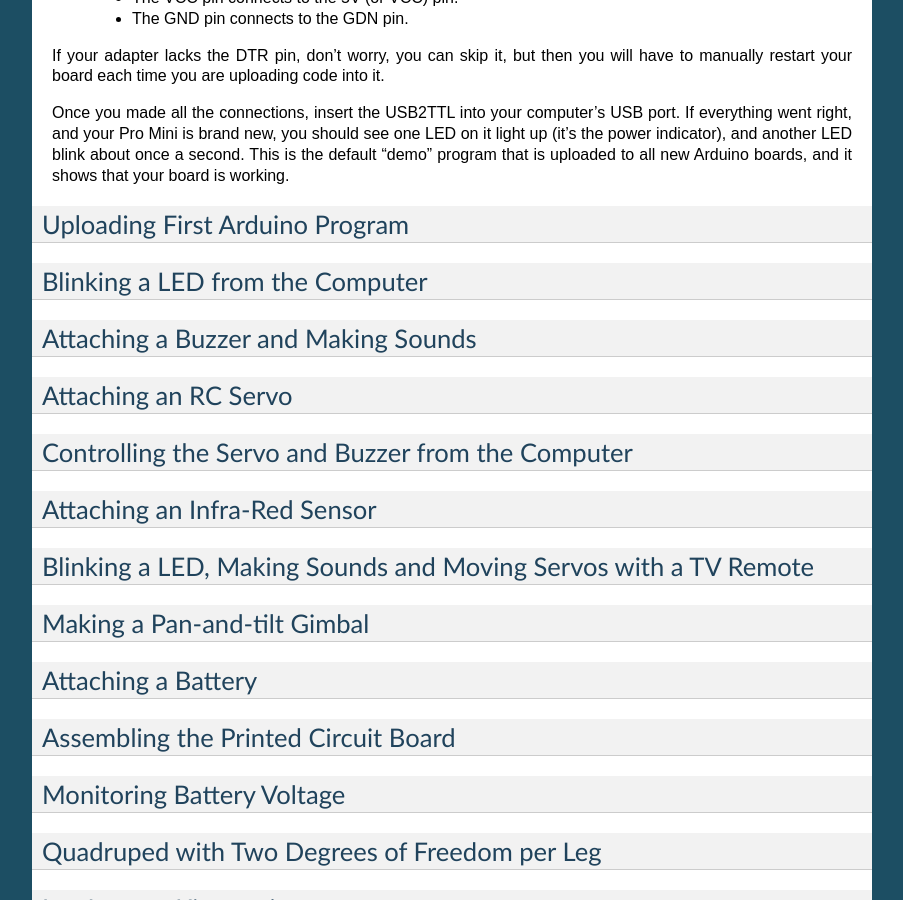
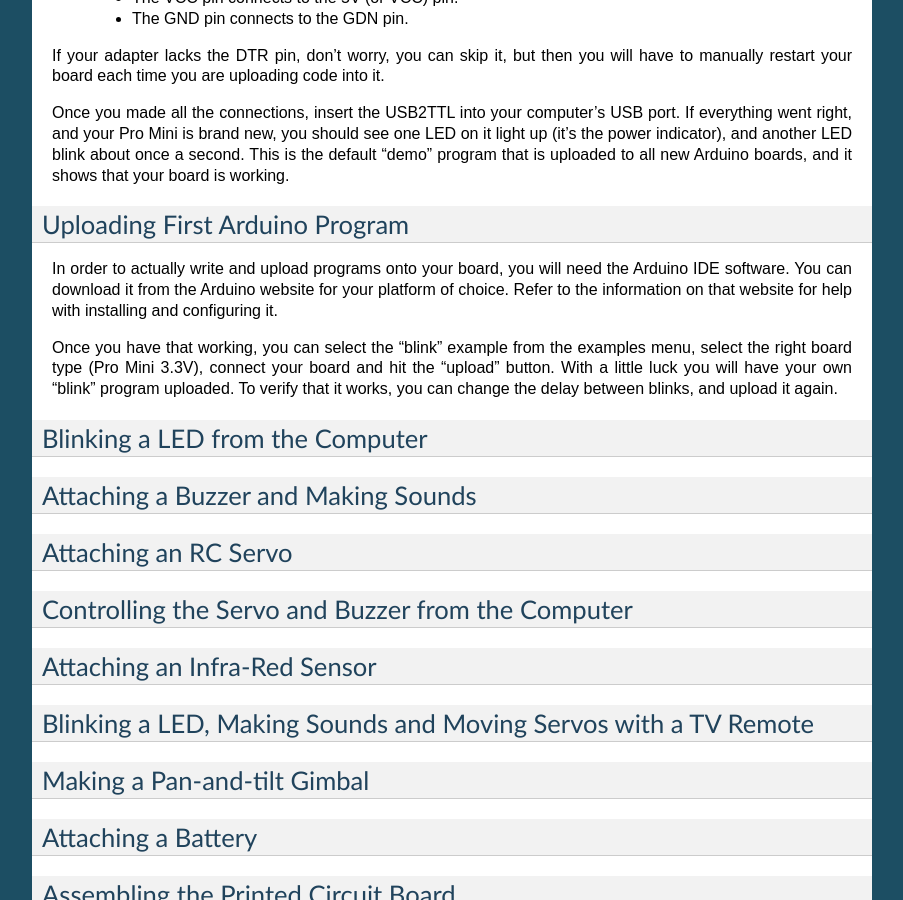
Before and after one commit to andrewsagio/tote, a Sphinx documentation site: the page built from doc/tutorial.rst, in a window 1280 px wide and 900 px high, scrolled down 2074 px. Shown: the whole window, without its empty margins (198-1101 px from the left). Built offline with Sphinx 7.4.7, drawn with Linux system fonts in a browser that asks for light colours; formulas are drawn with MathJax 3.

```diff
--- a/doc/tutorial.rst
+++ b/doc/tutorial.rst
@@ -67,6 +67,17 @@
 
 Uploading First Arduino Program
 ===============================
+
+In order to actually write and upload programs onto your board, you will need
+the Arduino IDE software. You can download it from the Arduino website for your
+platform of choice. Refer to the information on that website for help with
+installing and configuring it.
+
+Once you have that working, you can select the "blink" example from the
+examples menu, select the right board type (Pro Mini 3.3V), connect your board
+and hit the "upload" button. With a little luck you will have your own "blink"
+program uploaded. To verify that it works, you can change the delay between
+blinks, and upload it again.
 
 
 Blinking a LED from the Computer
```
Also changed, not shown: 2 other files.
